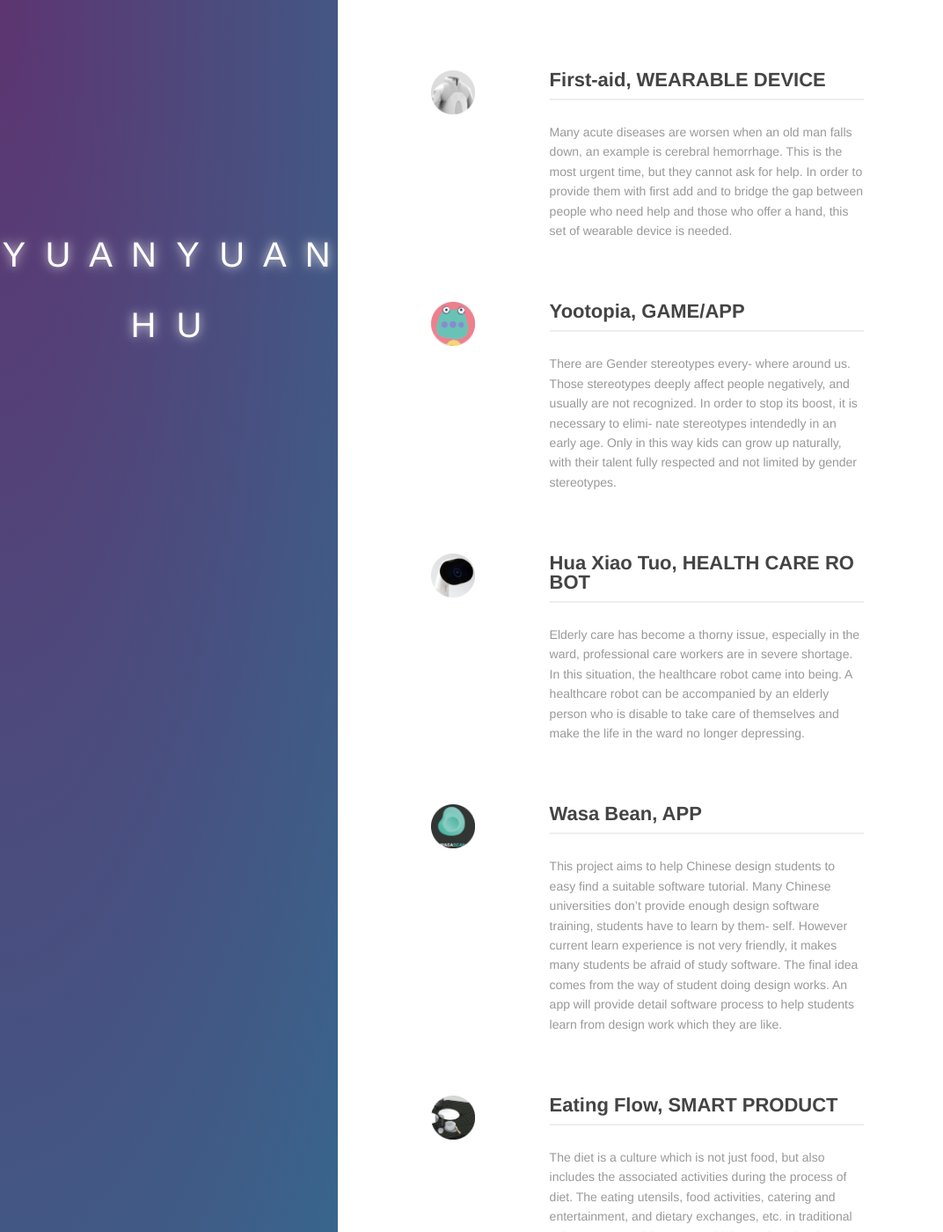
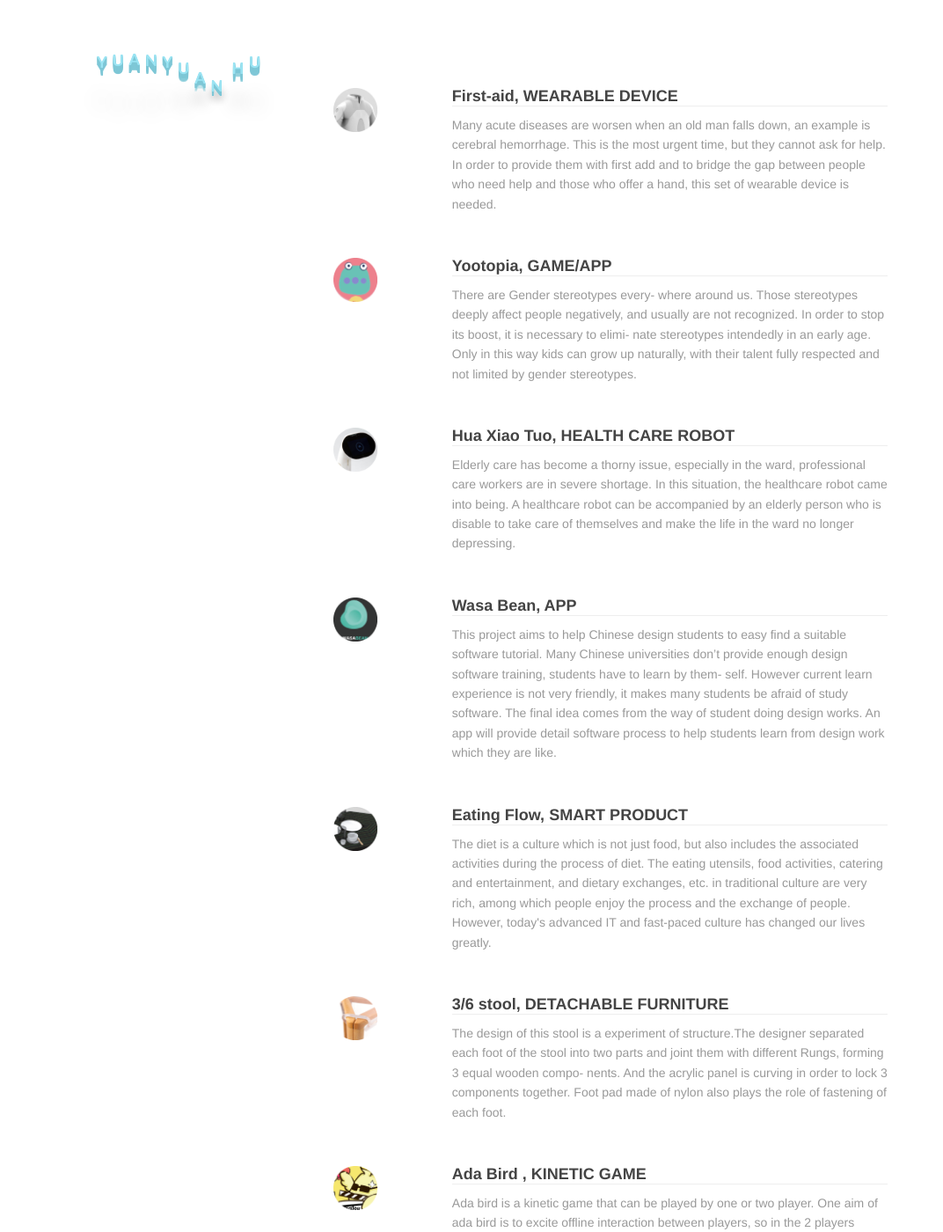
Before and after one commit to yuanyuanhu96/Potfolio-Archive, a Jekyll site: the page built from index.md, in a window 1280 px wide and 1400 px high. Shown: the whole window at 88% size, without its empty margins (0-1072 px from the left). Built offline with Jekyll 4.4.1, drawn with Linux system fonts in a browser that asks for light colours.

Commit message:
Add files via upload

```diff
--- a/_includes/style.css
+++ b/_includes/style.css
@@ -162,10 +162,10 @@ a.external:hover {
   position: fixed;
   top: 0;
   left: 0;
-  width: 30%;
+  width: 300px;
   height: 100%;
   max-width: 500px;
-  background: #59a0b0;
+  //background: #59a0b0;
 }
 @media screen and (max-width: 767px) {
   .index-wrapper .aside {
@@ -173,21 +173,24 @@ a.external:hover {
     width: 100%;
     height: 200px;
     max-width: none;
+
   }
 }
 .index-wrapper .info-card {
   position: absolute;
-  margin-top: 70%;
-  text-align: center;
+  margin-top: 20%;
+margin-left: 100px;
+  text-align: middle;
   width: 100%;
 }
 @media screen and (max-width: 767px) {
   .index-wrapper .info-card {
-    margin-top: 70px;
+    margin-top: 100px;
+	  text-align: center;
   }
 }
 .index-wrapper .info-card h1 {
-  font-size: 40px;
+  font-size: 10px;
   color: #fff;
   margin-bottom: 20px;
   text-shadow: 0 0 80px rgba(255,255,255,0.5);
@@ -197,10 +200,111 @@ a.external:hover {
 .index-wrapper .info-card a {
   margin: 0 15px;
 }
+
+
+.Me {
+  float: left;
+  font-size: 5px;
+  color: #696969;
+  text-shadow: 0px 0px;
+	font:Georgia;
+  font-style: normal;
+  font-weight: 600;
+	margin-top: 50 px;
+  margin-left: 10px;
+	//background-color: #FFB6C1;//测试区域
+}
+
+
+/* JUMP */
+h1 {
+  cursor: default;
+  //position: absolute;
+  top: 0;
+  left: 0;
+  right: 0;
+  bottom: 0;
+  width: 100%;
+  height: 100px;
+  //margin: auto;
+  //display: block;
+
+  text-align: left;
+}
+h1 span {
+  position: relative;
+  top: 10px;
+  display: inline-block;
+
+  -webkit-animation: bounce 0.5s ease infinite alternate;
+
+  font-family: 'Gill Sans', cursive;
+  font-size: 18px;
+  color: #9BE4F3;
+  text-shadow: 0 1px 0 #7EC7D6,
+               0 2px 0 #7EC7D6,
+               0 3px 0 #7EC7D6,
+               0 4px 0 #7EC7D6,
+               0 5px 0 #7EC7D6,
+               0 6px 0 transparent,
+               0 7px 0 transparent,
+               0 8px 0 transparent,
+               0 9px 0 transparent,
+               0 10px 10px rgba(0, 0, 0, .4);
+}
+h1 span:nth-child(2) {
+  -webkit-animation-delay: .1s;
+}
+h1 span:nth-child(3) {
+  -webkit-animation-delay: .2s;
+}
+h1 span:nth-child(4) {
+  -webkit-animation-delay: .3s;
+}
+h1 span:nth-child(5) {
+  -webkit-animation-delay: .4s;
+}
+h1 span:nth-child(6) {
+  -webkit-animation-delay: .5s;
+}h1 span:nth-child(7) {
+  -webkit-animation-delay: .6s;
+}h1 span:nth-child(8) {
+  -webkit-animation-delay: .7s;
+}h1 span:nth-child(9) {
+  -webkit-animation-delay: .8s;
+}h1 span:nth-child(10) {
+  -webkit-animation-delay: .9s;
+}
+h1 span:nth-child(11) {
+  -webkit-animation-delay: 1s;
+}
+
+/* ANIMATION */
+@-webkit-keyframes bounce {
+  100% {
+    top: -20px;
+
+    text-shadow: 0 1px 0 #7EC7D6,
+                 0 2px 0 #7EC7D6,
+                 0 3px 0 #7EC7D6,
+                 0 4px 0 #7EC7D6,
+                 0 5px 0 #7EC7D6,
+                 0 6px 0 #7EC7D6,
+                 0 7px 0 #7EC7D6,
+                 0 8px 0 #7EC7D6,
+                 0 9px 0 #7EC7D6,
+                 0 50px 25px rgba(0, 0, 0, .2);
+  }
+}
+
+
+
+
+
 .index-wrapper .index-content {
-  margin-left: 30%;
-  padding-top: 80px;
-  padding-right: 15%;
+  margin-left: 300px;
+  padding-top: 100px;
+ padding-right: 15%
 }
 @media screen and (max-width: 767px) {
   .index-wrapper .index-content {
@@ -209,7 +313,7 @@ a.external:hover {
   }
 }
 .index-wrapper .artical-list {
-  width: 70%;
+  width: 80%;
   margin: 0 auto;
 }
 @media screen and (max-width: 767px) {
@@ -218,33 +322,34 @@ a.external:hover {
   }
 }
 .index-wrapper .artical-list li {
-  margin-bottom: 70px;
+  margin-bottom: 50px;
 }
 .index-wrapper .title {
   display: block;
-  font-size: 22px;
-  margin-bottom: 15px;
+  font-size: 18px;
+  Pending-top: 50px;
   word-break: break-all;
   font-weight: bold;
-  margin-bottom: 25px;
-  padding-bottom: 10px;
-  border-bottom: 2px solid #eee;
+  padding-bottom: 2px;
+  border-bottom: 1px solid #eee;
   color: #444;
 }
 @media screen and (max-width: 767px) {
   .index-wrapper .title {
-    font-size: 20px;
-    margin-bottom: 10px;
+    font-size: 18px;
+    //margin-bottom: 20px;
   }
 }
 .index-wrapper .title:hover {
-  color: #e50053;
+  background-color:#9BE4F3;
   text-decoration: none;
 }
 .index-wrapper .title-desc {
-  color: #999;
+ margin-top: 10px;
+	color: #999;
   font-size: 14px;
   line-height: 1.6;
+font-weight: lighter;
 }
 .body-post {
   background: #f5f5f5;
@@ -401,18 +506,18 @@ a.external:hover {
 .post-wrapper img {
   max-width: 670px;
   display: block;
-  margin: 10px auto;
+  margin: 5px auto;
 }
 @media screen and (max-width: 767px) {
   .post-wrapper img {
-    max-width: 90%;
+    max-width: 100%;
   }
 }
 .post-wrapper table {
   margin: 0 auto;
 }
 .about-wrapper {
-  background: #7e96a9;
+  background: #B1D3E2;
   width: 900px;
   margin: 0 auto;
   padding: 30px 60px;
@@ -456,21 +561,7 @@ a.external:hover {
   color: #fff;
   font-size: 14px;
 }
-#particles-js {
-  width: 100%;
-  height: 100%;
-  background-repeat: no-repeat;
-  -webkit-background-size: 20%;
-  -moz-background-size: 20%;
-  background-size: 20%;
-  background-position: 50% 50%;
-  background: #38658c;
-  background: -webkit-radial-gradient(top left, #5d3571, #38658c);
-  background: -moz-radial-gradient(top left, #5d3571, #38658c);
-  background: -o-radial-gradient(top left, #5d3571, #38658c);
-  background: -ms-radial-gradient(top left, #5d3571, #38658c);
-  background: radial-gradient(to bottom right, #5d3571, #38658c);
-}
+
 #disqus_container {
   font-size: 12px;
 }
@@ -491,7 +582,8 @@ a.external:hover {
 ol.linenums {
   margin-top: 0;
   margin-bottom: 0;
-  color: #5a7b8c;
+  color: #B1D3E2;
+
 }
 li.L0,
 li.L1,
```
